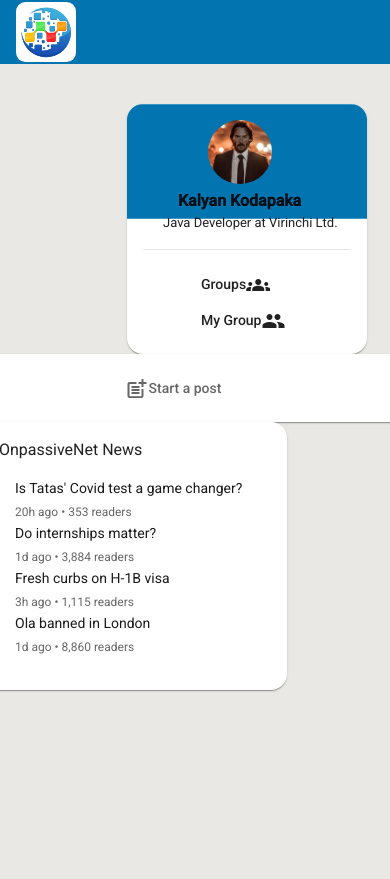
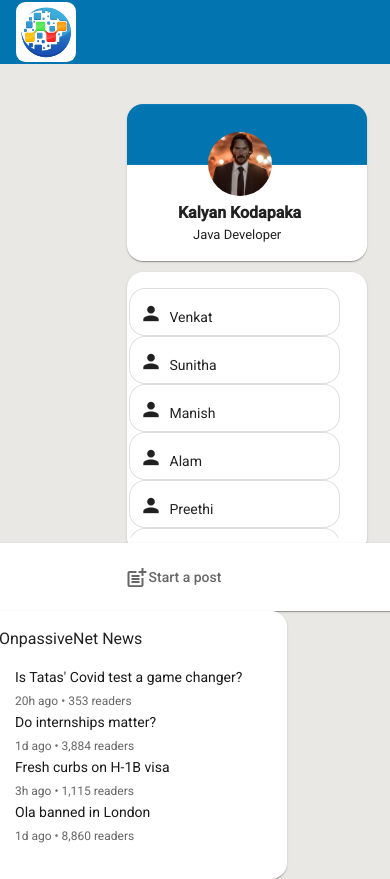
Before and after one commit to CalyanCallghan/likeLinked, an Angular app in the folder frontend/: page /mygroup in a window 390 px wide. Shown: the top 879 px of the page. Before the commit the page ends 844 px from the top, so only its background shows below. Built offline with nearby package versions, Linux system fonts and the light colour scheme.

Commit message:
added routing and my groups

```diff
--- a/frontend/src/app/app.component.css
+++ b/frontend/src/app/app.component.css
@@ -40,7 +40,11 @@
     border-radius: 1em;
     background-image: url("src/assets/images/logos/header_bg.svg");
     background-repeat: repeat-x;
-    background-size: 2199px 115px;
-
-
+    background-size: 1169px 61px;
 }
+.groupAndMygrop{
+    width: 15em;
+    top: 51px;
+    left:7em;
+    border-radius: 1em;
+}
--- a/frontend/src/app/app.component.html
+++ b/frontend/src/app/app.component.html
@@ -3,9 +3,9 @@
   <input class="form-control form-control-sm" style="margin-left: 32em;" type="text" placeholder="Search"
     aria-label="Search" mdbInput>
   <div>
-    <a class='btn' mat-button>Home <mat-icon>home</mat-icon></a>
+    <a class='btn' mat-button  routerLink="/">Home <mat-icon>home</mat-icon></a>
     <a class='btn' mat-button>Groups <mat-icon>groups</mat-icon></a>
-    <a class='btn' mat-button>My Group <mat-icon>group</mat-icon></a>
+    <a class='btn' mat-button routerLink="mygroup">My Group <mat-icon>group</mat-icon></a>
     <a class='btn' mat-button>Notifications <mat-icon>notifications_none</mat-icon></a>
     <a class='btn' mat-button>Learning <mat-icon>library_books</mat-icon></a>
     <!-- <button mat-mini-fab color="blue" [matMenuTriggerFor]="belowMenu" class='btn'>KK</button> -->
@@ -17,8 +17,8 @@
   </div>
 </mat-toolbar>
 <div class="container-fluid">
-  <div class="row">
-    <div class="col-sm-4">
+  <div class="row conten">
+    <div class="col-xs-4 col-sm-4 col-md-4 col-lg-4">
       <mat-card  class="profilePicAndData">
         <!-- <img src="assets/images/logos/jhonwick.jpg" style="width:90px;border-radius: 50%;margin-left: 49px">
         <div style="padding-top: 20px;margin-left: 35px">
@@ -27,26 +27,29 @@
         <p style="padding-top: 20px;margin-left: 20px;font-size: 13px;"> Java Developer at Onpassive </p> -->
         <a>
           <div>
-            <img src="assets/images/logos/jhonwick.jpg" style="width:64px;border-radius: 50%;margin-left: 65px">
+            <img src="assets/images/logos/jhonwick.jpg" style="width:64px;border-radius: 50%;margin-left: 65px;margin-top: 12px">
           </div>
           <div style="padding-top: 5px;margin-left: 35px;font-weight: 600">
               Kalyan Kodapaka
           </div>
         </a>
-        <p style="margin-left: 20px;font-size: 13px;">Java Developer at Virinchi Ltd.</p>
-        <hr>
+        <p style="margin-left: 50px;font-size: 13px;">Java Developer</p>
+      </mat-card>
+      <!-- <mat-card class="groupAndMygrop">
         <div style="margin-left: 42px">
-          <a class='btn' mat-button>Groups<mat-icon>groups</mat-icon></a>
-          <a class='btn' mat-button>My Group<mat-icon>group</mat-icon></a>
+          <a class='btn' mat-button><mat-icon>groups</mat-icon><span>Groups</span></a>
+          <a class='btn' mat-button><mat-icon>group</mat-icon>My Group</a>
+          <a class='btn' mat-button><mat-icon>notifications_none</mat-icon>Notifications </a>
        </div>
+      </mat-card> -->
+      <router-outlet></router-outlet>
+    </div>
+    <div class="col-xs-4 col-sm-4 col-md-4 col-lg-4">
+      <mat-card style="top: 40px;right: 6em;width: 32em;border-radius: 1em">
+      <button mat-button  style="width: 34em;color: rgba(0,0,0,.6)" class='btn' (click)="openPostDialog()"><mat-icon>post_add</mat-icon>Start a post</button>
       </mat-card>
     </div>
-    <div class="col-sm-4">
-      <mat-card style="top: 40px;right: 6em;width: 32em;border-radius: 1em">
-      <button mat-button  style="width: 34em;color: rgba(0,0,0,.6)" class='btn' (click)="openPostDialog()"><mat-icon>post_add</mat-icon>Start a post</button>
-    </mat-card>
-    </div>
-    <div class="col-sm-4">
+    <div class="col-xs-4 col-sm-4 col-md-4 col-lg-4">
       <mat-card style="width: 19em;top: 40px;background-color:white;right: 2em;border-radius: 1em">
         <span class="t-16 t-black t-normal">OnpassiveNet News</span>
         <ul style="padding-top: 10px;padding: 1em;">
--- /dev/null
+++ b/frontend/src/app/group-mygroup/group-mygroup.component.css
@@ -0,0 +1,6 @@
+.groupAndMygrop{
+    width: 15em;
+    top: 51px;
+    left:7em;
+    border-radius: 1em;
+}
--- /dev/null
+++ b/frontend/src/app/group-mygroup/group-mygroup.component.html
@@ -0,0 +1,7 @@
+<mat-card class="groupAndMygrop">
+    <div style="margin-left: 42px">
+      <a class='btn' mat-button><mat-icon>groups</mat-icon><span>Groups</span></a>
+      <a class='btn' mat-button><mat-icon>group</mat-icon>My Group</a>
+      <a class='btn' mat-button><mat-icon>notifications_none</mat-icon>Notifications </a>
+   </div>
+</mat-card>
--- /dev/null
+++ b/frontend/src/app/group-mygroup/group-mygroup.component.ts
@@ -0,0 +1,18 @@
+import { Component, OnInit,ViewChild } from '@angular/core';
+import {CdkScrollable} from '@angular/cdk/scrolling';
+
+
+@Component({
+  selector: 'app-group-mygroup',
+  templateUrl: './group-mygroup.component.html',
+  styleUrls: ['./group-mygroup.component.css']
+})
+export class GroupMygroupComponent implements OnInit {
+  @ViewChild(CdkScrollable) scrollable: CdkScrollable;
+
+  constructor() { }
+
+  ngOnInit(): void {
+  }
+
+}
--- a/frontend/src/app/material.module.ts
+++ b/frontend/src/app/material.module.ts
@@ -43,6 +43,9 @@
 import {MatTreeModule} from '@angular/material/tree';
 import {OverlayModule} from '@angular/cdk/overlay';
 import {MatFormFieldModule} from '@angular/material/form-field';
+
+
+
 
 @NgModule({
   exports: [
@@ -90,7 +93,8 @@
     OverlayModule,
     PortalModule,
     ScrollingModule,
-    MatFormFieldModule
+    MatFormFieldModule,
+
   ]
 })
 export class MaterialModule {}
--- /dev/null
+++ b/frontend/src/app/my-groups/my-groups.component.css
@@ -0,0 +1,12 @@
+.groupAndMygrop{
+    width: 15em;
+    top: 51px;
+    left:7em;
+    border-radius: 1em;
+}
+.list-group-item:first-child {
+    border-top-left-radius: 1em;
+    border-top-right-radius: 1em;
+    border-bottom-left-radius: 1em;
+    border-bottom-right-radius: 1em;
+}
--- /dev/null
+++ b/frontend/src/app/my-groups/my-groups.component.html
@@ -0,0 +1,18 @@
+<mat-card class="groupAndMygrop">
+<div class="row">
+  <div  style="height:250px;overflow-y: scroll;" class="col-md-30 scroll mt-30">
+    <ul class="list-group ml-3" *ngFor="let product of list">
+      <li class="list-group-item" style="width: 13.2em;height: 3em;margin-left: -15px">
+          <div>
+            <table>
+              <tr>
+                <td><span class="material-icons" style="margin-left: -0.5em;font-size: 23px"> person</span></td>
+                <td><span style='padding-left: 5px;font-size: 14px'>{{product.value}}</span> </td>
+              </tr>
+            </table>
+          </div>
+      </li>
+    </ul>
+  </div>
+</div>
+</mat-card>
--- /dev/null
+++ b/frontend/src/app/my-groups/my-groups.component.ts
@@ -0,0 +1,65 @@
+import { Component, OnInit } from '@angular/core';
+import { MatDialog } from '@angular/material/dialog';
+import { PostService } from '../post.service';
+import { StartPostComponent } from '../start-post/start-post.component';
+
+
+@Component({
+  selector: 'app-my-groups',
+  templateUrl: './my-groups.component.html',
+  styleUrls: ['./my-groups.component.css']
+})
+export class MyGroupsComponent implements OnInit {
+
+  constructor(private postService: PostService,public dialog: MatDialog) {
+
+   }
+  ngOnInit(): void { }
+  openPostDialog() {
+    console.log("-----dialog-----");
+    this.dialog.open(StartPostComponent);
+ }
+ list = [
+  {
+    'id': 1,
+    'value': 'Venkat'
+  },
+  {
+    'id': 2,
+    'value': 'Sunitha'
+  },
+  {
+    'id': 3,
+    'value': 'Manish'
+  },
+  {
+    'id': 4,
+    'value': 'Alam'
+  },
+  {
+    'id': 5,
+    'value': 'Preethi'
+  },
+  {
+    'id': 6,
+    'value': 'Swarna'
+  },
+  {
+    'id': 7,
+    'value': 'Sai'
+  },
+  {
+    'id': 8,
+    'value': 'Kalyan'
+  },
+  {
+    'id': 9,
+    'value': 'Chanra'
+  },
+  {
+    'id': 10,
+    'value': 'Mallik'
+  }
+];
+
+}
```
Also changed, not shown: frontend/src/app/app-routing.module.ts (added, +18 -0 lines), frontend/src/app/app.module.ts (+10 -2 lines), frontend/src/app/employee.service.ts (deleted, +0 -44 lines), 2 other files (tests, documents, lock files or other folders).
